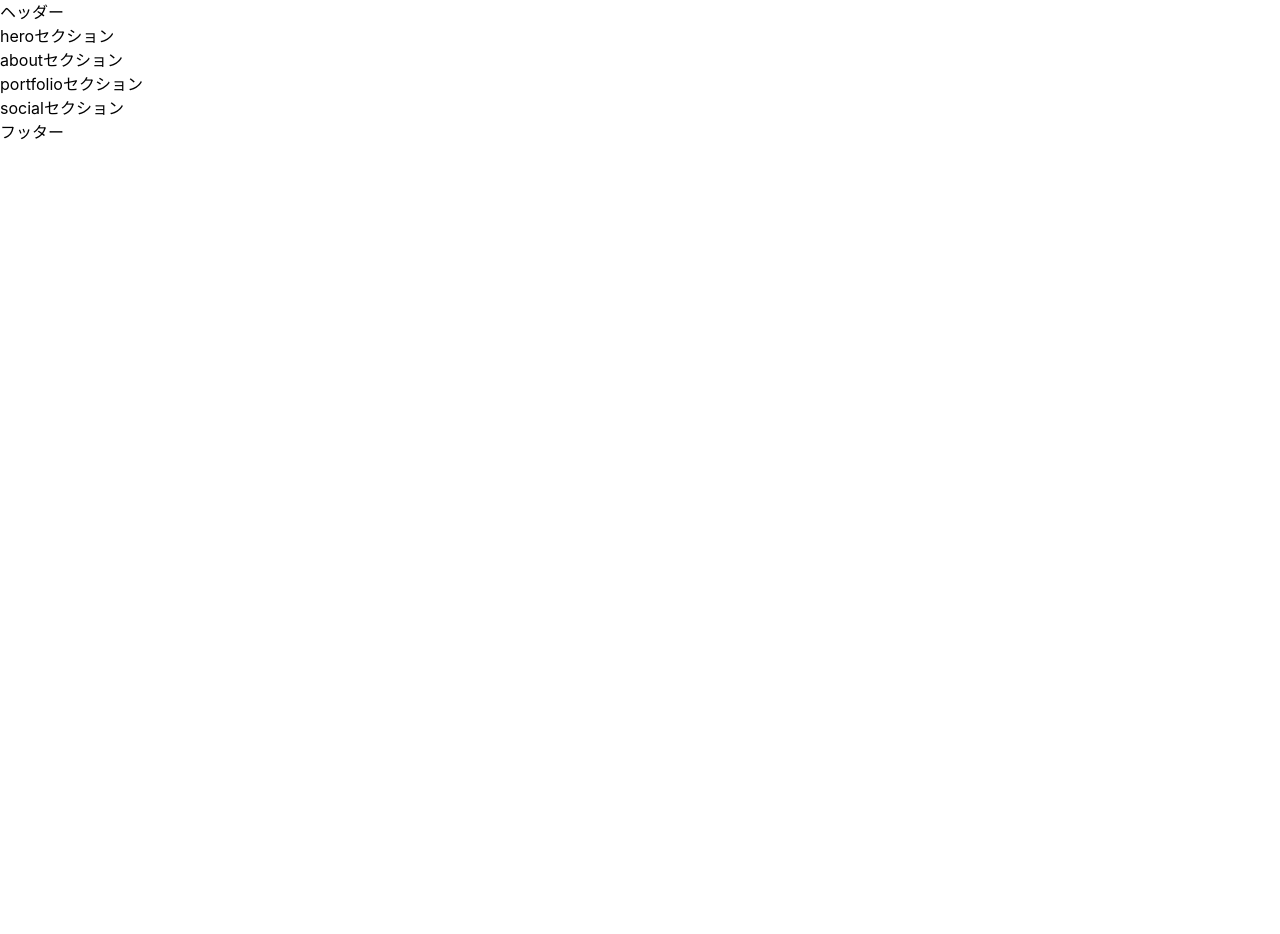
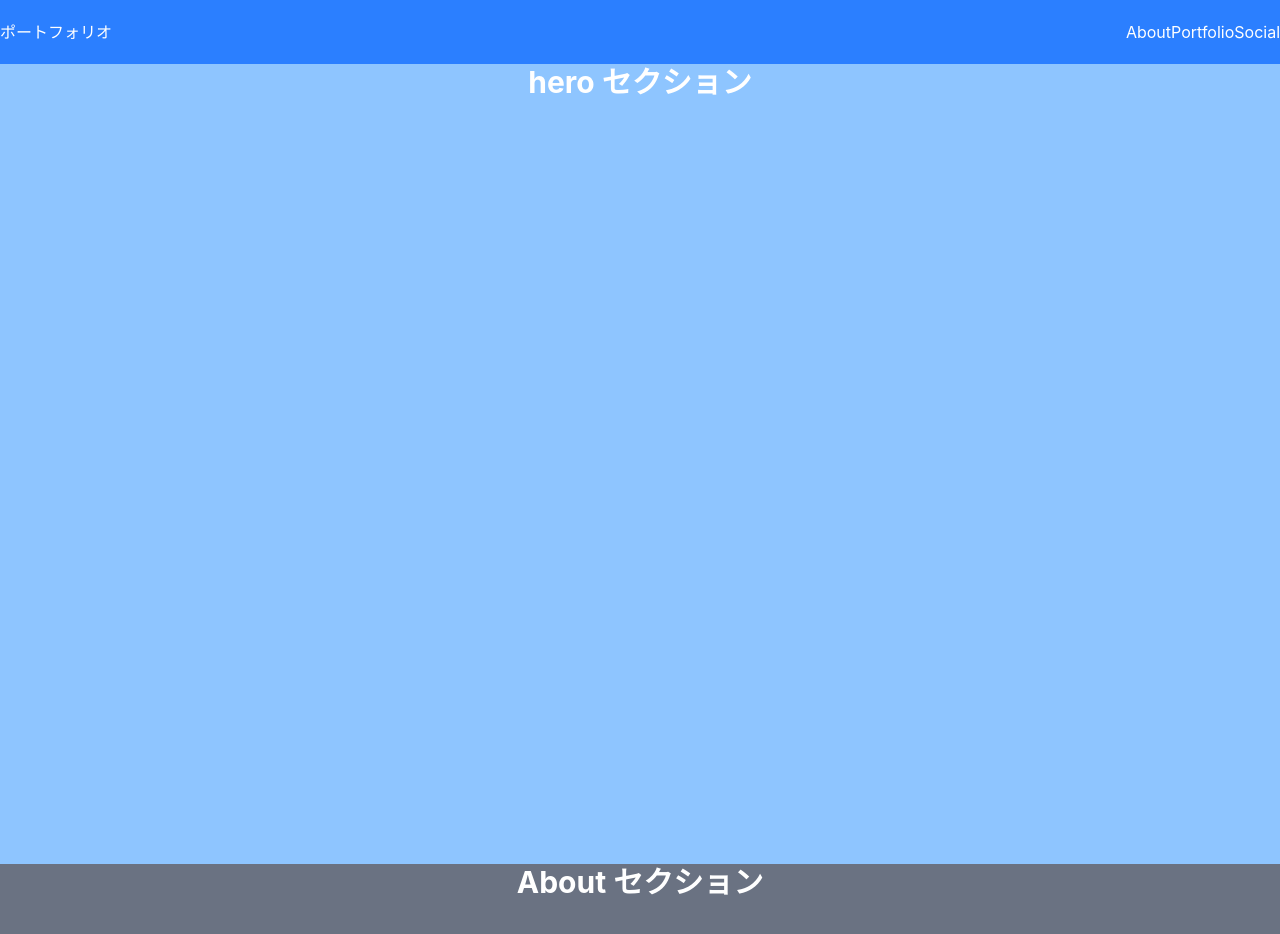
Before and after one commit to kouta-wolf/portfolio-react, a React (Vite) app: page / in a window 1280 px wide. Shown: the top 934 px of the page. Before the commit the page ends 800 px from the top, so only its background shows below. Built offline with nearby package versions, Linux system fonts and the light colour scheme.

Commit message:
feat: セクション分けのアタリを実装 #2

```diff
--- a/src/App.tsx
+++ b/src/App.tsx
@@ -1,12 +1,17 @@
+import { Header, Footer } from "./components/layout";
+import { Hero, About, Portfolio, Social } from "./components/sections";
+
 export default function App() {
   return (
-    <>
-      <header>ヘッダー</header>
-      <section className="hero">heroセクション</section>
-      <section className="about">aboutセクション</section>
-      <section className="portfolio">portfolioセクション</section>
-      <section className="social">socialセクション</section>
-      <footer>フッター</footer>
-    </>
+    <div className="flex flex-col min-h-screen">
+      <Header />
+      <div className="grow pt-16 pb-16">
+        <Hero />
+        <About />
+        <Portfolio />
+        <Social />
+      </div>
+      <Footer />
+    </div>
   );
 }
--- /dev/null
+++ b/src/components/layout/Footer.tsx
@@ -0,0 +1,7 @@
+export const Footer = () => {
+  return (
+    <footer className="bottom-0 left-0 w-full h-16 bg-red-300 text-white flex items-center justify-center">
+      <div className="">© 2026 ポートフォリオ. All rights reserved.</div>
+    </footer>
+  );
+}
--- /dev/null
+++ b/src/components/layout/Header.tsx
@@ -0,0 +1,12 @@
+export const Header = () => {
+  return (
+    <header className="fixed top-0 left-0 w-full h-16 bg-blue-500 text-white flex items-center justify-between">
+      <div className="title">ポートフォリオ</div>
+      <div className="link">
+        <a href="#">About</a>
+        <a href="#">Portfolio</a>
+        <a href="#">Social</a>
+      </div>
+    </header>
+  );
+}
--- /dev/null
+++ b/src/components/layout/index.ts
@@ -0,0 +1,2 @@
+export * from './Header.tsx'
+export * from './Footer.tsx'
--- /dev/null
+++ b/src/components/sections/About.tsx
@@ -0,0 +1,7 @@
+export const About = () => {
+  return (
+    <section className="h-screen bg-gray-500 items-center justify-center">
+      <h1 className="text-3xl text-white font-bold text-center">About セクション</h1>
+    </section>
+  );
+};
--- /dev/null
+++ b/src/components/sections/Hero.tsx
@@ -0,0 +1,7 @@
+export const Hero = () => {
+  return (
+    <section className="h-screen bg-blue-300 items-center justify-center">
+      <h1 className="text-3xl text-white font-bold text-center">hero セクション</h1>
+    </section>
+  );
+};
--- /dev/null
+++ b/src/components/sections/Portfolio.tsx
@@ -0,0 +1,7 @@
+export const Portfolio = () => {
+  return (
+    <section className="h-screen bg-amber-500 items-center justify-center">
+      <h1 className="text-3xl text-white font-bold text-center">Portfolio セクション</h1>
+    </section>
+  );
+};
--- /dev/null
+++ b/src/components/sections/Social.tsx
@@ -0,0 +1,7 @@
+export const Social = () => {
+  return (
+    <section className="h-screen bg-emerald-500 items-center justify-center">
+      <h1 className="text-3xl text-white font-bold text-center">Socialセクション</h1>
+    </section>
+  );
+};
--- /dev/null
+++ b/src/components/sections/index.ts
@@ -0,0 +1,4 @@
+export * from './Hero.tsx'
+export * from './About.tsx'
+export * from './Portfolio.tsx'
+export * from './Social.tsx'
--- /dev/null
+++ b/src/data/project.js
@@ -0,0 +1,10 @@
+export const projects = [
+  {
+    id: 1,
+    title: "ポートフォリオサイト",
+    desc: "Reactで作ったサイトです（この場所）",
+    tags: ["React", "TailwindCSS"],
+    link: "URLを貼る",
+    image: "/assets/...pngs"
+  },
+];
```
